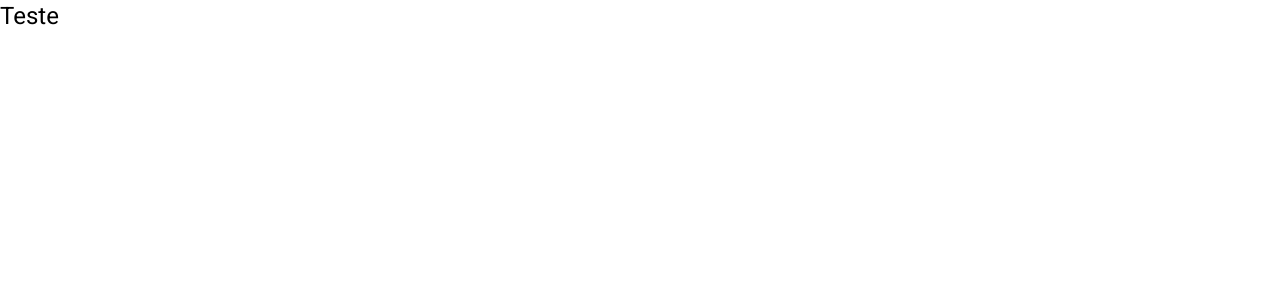
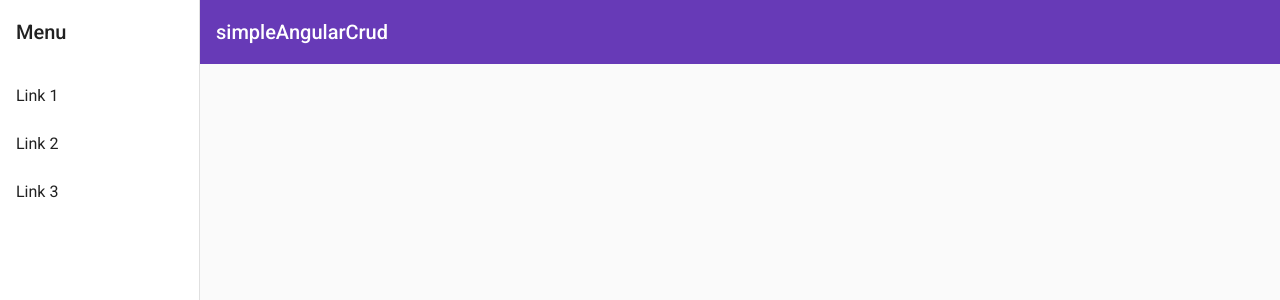
Before and after one commit to LucasLevyOB/front_end--project--simple_angular_crud, an Angular app: page / in a window 1280 px wide. Shown: the top 300 px of the page. Built offline with nearby package versions, Linux system fonts and the light colour scheme.

Commit message:
Adding app-side-nav

```diff
--- a/src/app/app.component.html
+++ b/src/app/app.component.html
@@ -1 +1,3 @@
-<h1>Teste</h1>
+<app-side-nav>
+
+</app-side-nav>
```
